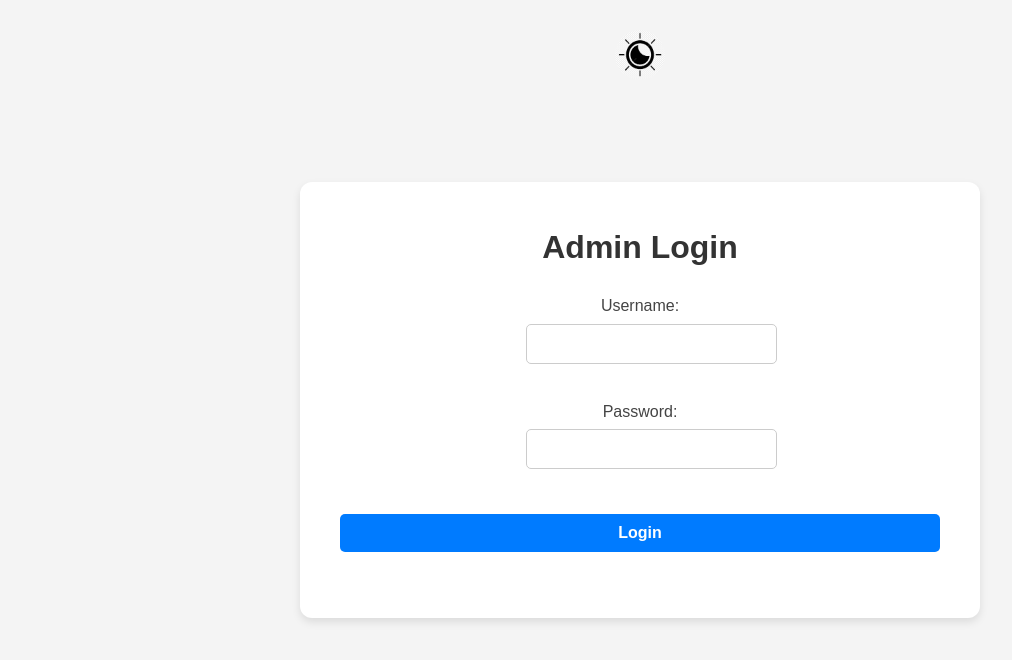
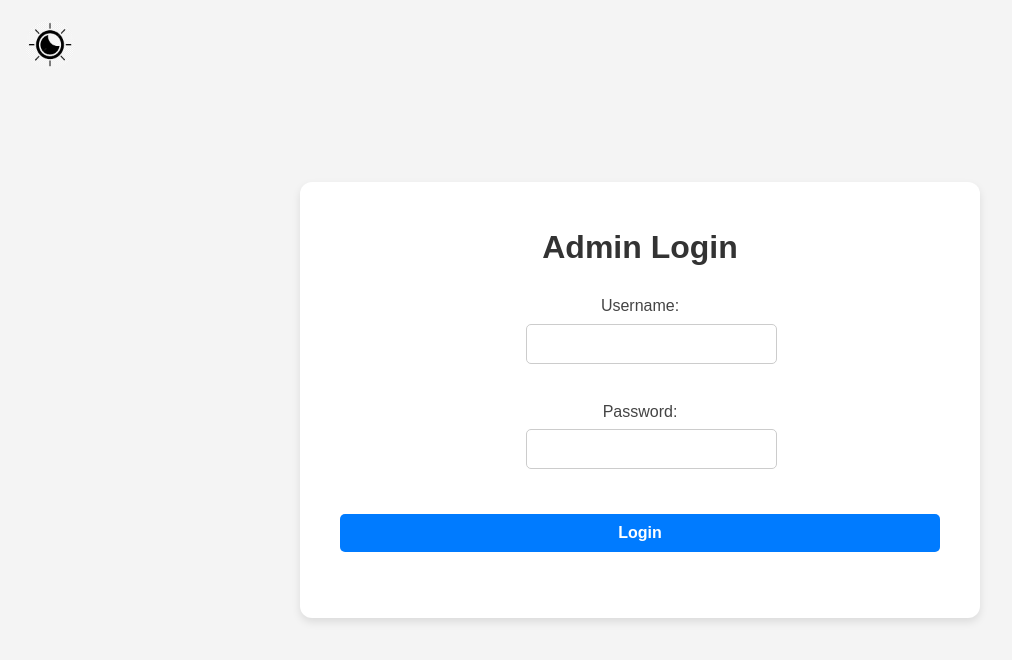
Before and after one commit to ChessBadger/Admin_Schedule, a plain HTML site: page index.html in a window 1280 px wide. Shown: the whole page, without its empty margins (0-1012 px from the left). Drawn offline with Linux system fonts and the light colour scheme.

Commit message:
adjust toggle

```diff
--- a/styles.css
+++ b/styles.css
@@ -298,9 +298,9 @@ body.dark-mode h3 {
 }
 
 #darkModeToggle {
-  position: fixed;
-  top: 20px;
-  left: 50%;
+  position: absolute;
+  top: 10px;
+  left: 50px;
   transform: translateX(-50%);
   z-index: 1000;
   background-color: transparent;
```
